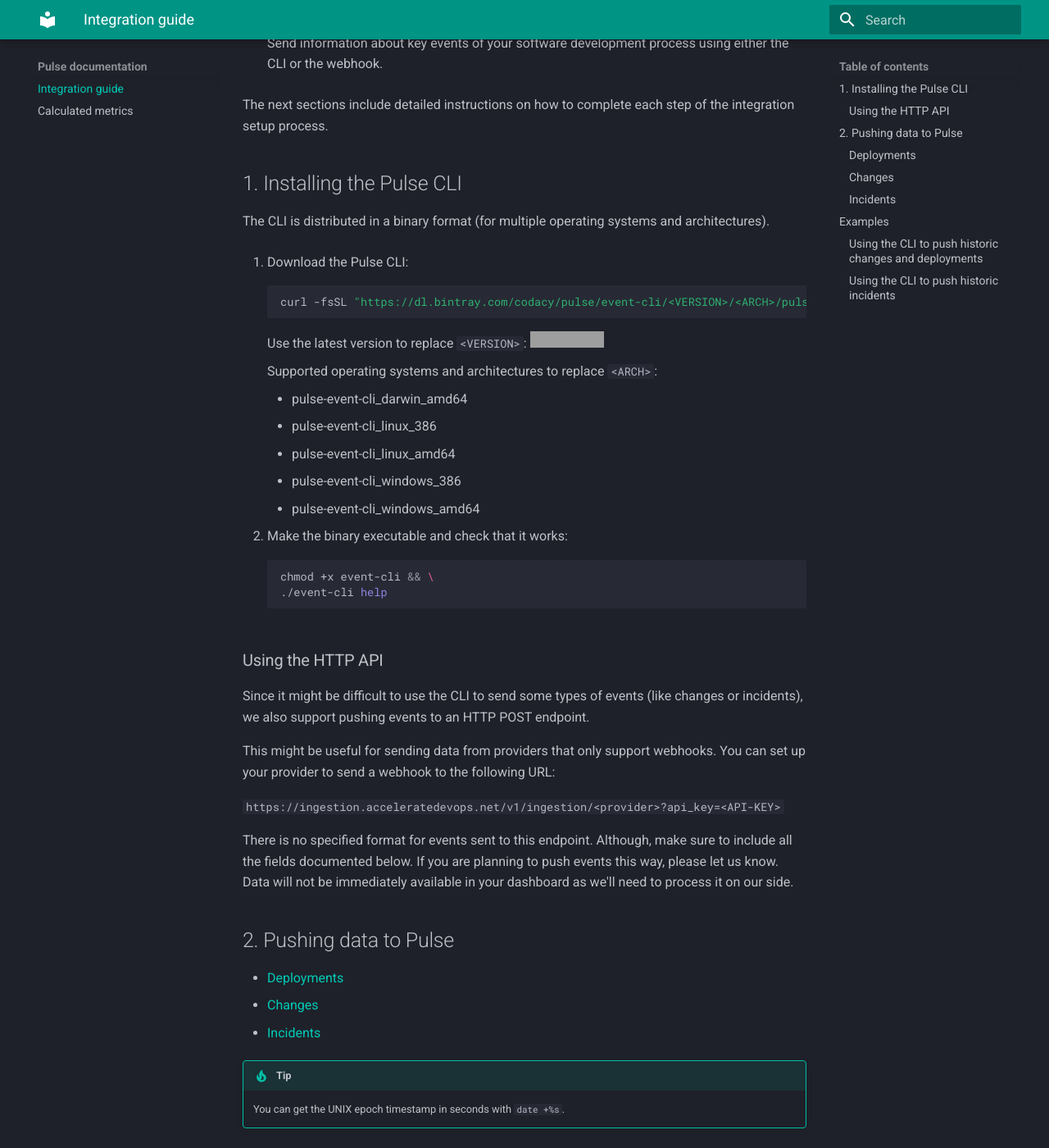
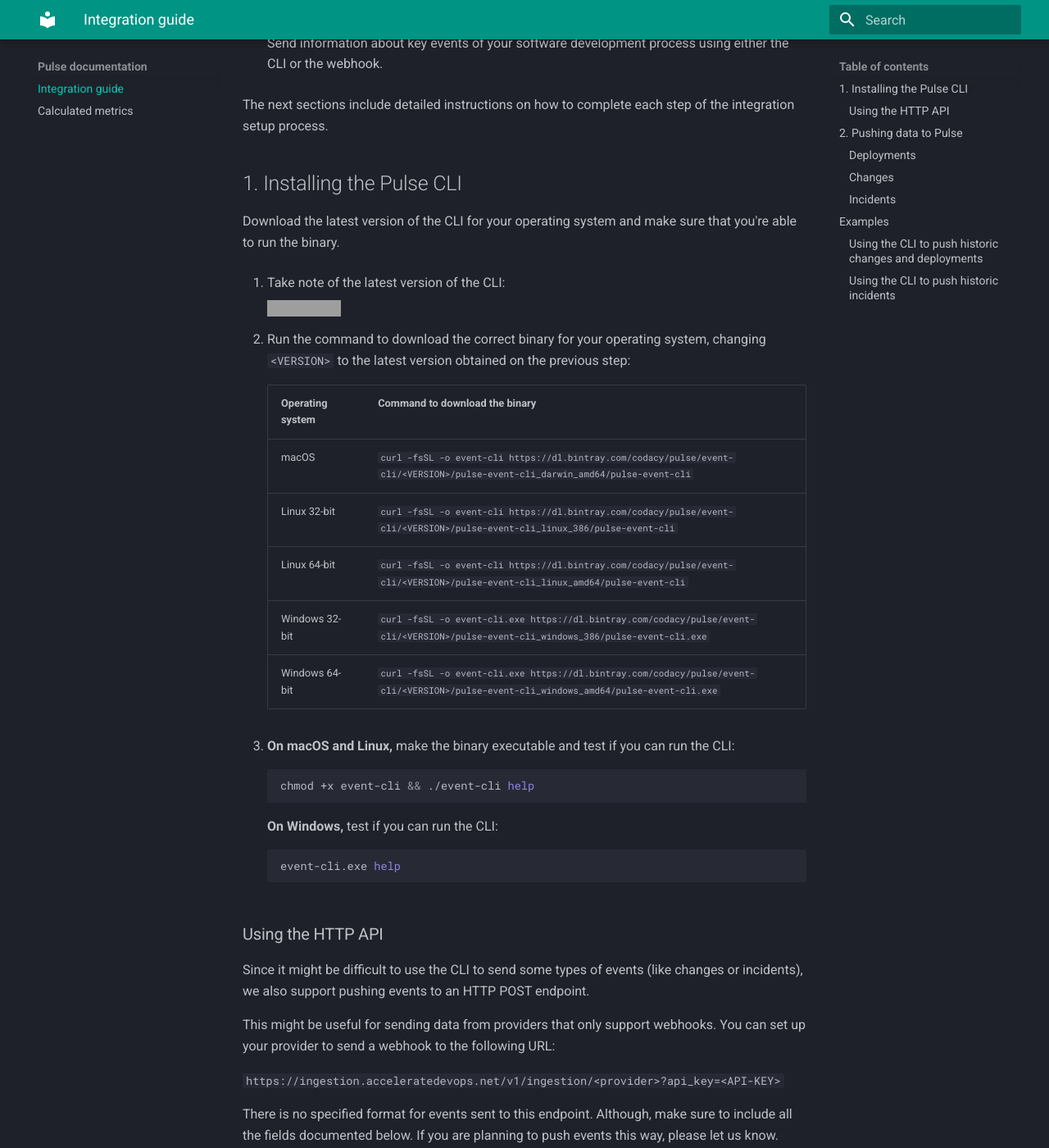
Before and after one commit to codacy/pulse-user-docs, an MkDocs documentation site: the page built from docs/index.md, in a window 1280 px wide and 1400 px high, scrolled down 604 px. Shown: the whole window at 82% size. Built offline with MkDocs 1.6.1 and Material for MkDocs 9.7.7, drawn with Linux system fonts in a browser that asks for light colours; grey boxes are pictures that could not be loaded.

Commit message:
clean: Simplify installing the CLI binary

````diff
--- a/docs/index.md
+++ b/docs/index.md
@@ -21,32 +21,32 @@
 
 ## 1. Installing the Pulse CLI
 
-<!-- TODO
-     Clean up and simplify the installation procedure -->
+Download the latest version of the CLI for your operating system and make sure that you're able to run the binary.
 
-The CLI is distributed in a binary format (for multiple operating systems and architectures).
+1.  Take note of the latest version of the CLI:
 
-1.  Download the Pulse CLI:
+    [![Download](https://api.bintray.com/packages/codacy/pulse/event-cli/images/download.svg)](https://bintray.com/codacy/pulse/event-cli/_latestVersion)
+
+1.  Run the command to download the correct binary for your operating system, changing `<VERSION>` to the latest version obtained on the previous step:
+
+    | Operating system | Command to download the binary |
+    |------------------|--------------------------------|
+    | macOS            | `curl -fsSL -o event-cli https://dl.bintray.com/codacy/pulse/event-cli/<VERSION>/pulse-event-cli_darwin_amd64/pulse-event-cli` |
+    | Linux 32-bit     | `curl -fsSL -o event-cli https://dl.bintray.com/codacy/pulse/event-cli/<VERSION>/pulse-event-cli_linux_386/pulse-event-cli` |
+    | Linux 64-bit     | `curl -fsSL -o event-cli https://dl.bintray.com/codacy/pulse/event-cli/<VERSION>/pulse-event-cli_linux_amd64/pulse-event-cli` |
+    | Windows 32-bit   | `curl -fsSL -o event-cli.exe https://dl.bintray.com/codacy/pulse/event-cli/<VERSION>/pulse-event-cli_windows_386/pulse-event-cli.exe` |
+    | Windows 64-bit   | `curl -fsSL -o event-cli.exe https://dl.bintray.com/codacy/pulse/event-cli/<VERSION>/pulse-event-cli_windows_amd64/pulse-event-cli.exe` |
+
+1.  **On macOS and Linux,** make the binary executable and test if you can run the CLI:
 
     ```sh
-    curl -fsSL "https://dl.bintray.com/codacy/pulse/event-cli/<VERSION>/<ARCH>/pulse-event-cli" -o event-cli
+    chmod +x event-cli && ./event-cli help
     ```
 
-    Use the latest version to replace `<VERSION>`: [ ![Download](https://api.bintray.com/packages/codacy/pulse/event-cli/images/download.svg)](https://bintray.com/codacy/pulse/event-cli/_latestVersion)
-
-    Supported operating systems and architectures to replace `<ARCH>`:
-
-    -  pulse-event-cli_darwin_amd64
-    -  pulse-event-cli_linux_386
-    -  pulse-event-cli_linux_amd64
-    -  pulse-event-cli_windows_386
-    -  pulse-event-cli_windows_amd64
-
-2.  Make the binary executable and check that it works:
+    **On Windows,** test if you can run the CLI:
 
     ```sh
-    chmod +x event-cli && \
-    ./event-cli help
+    event-cli.exe help
     ```
 
 ### Using the HTTP API
````
